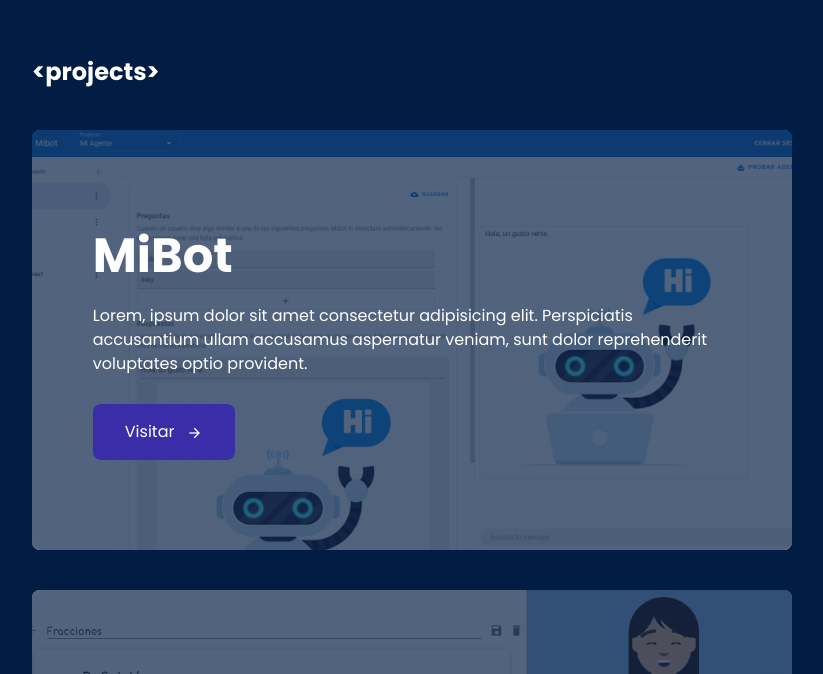
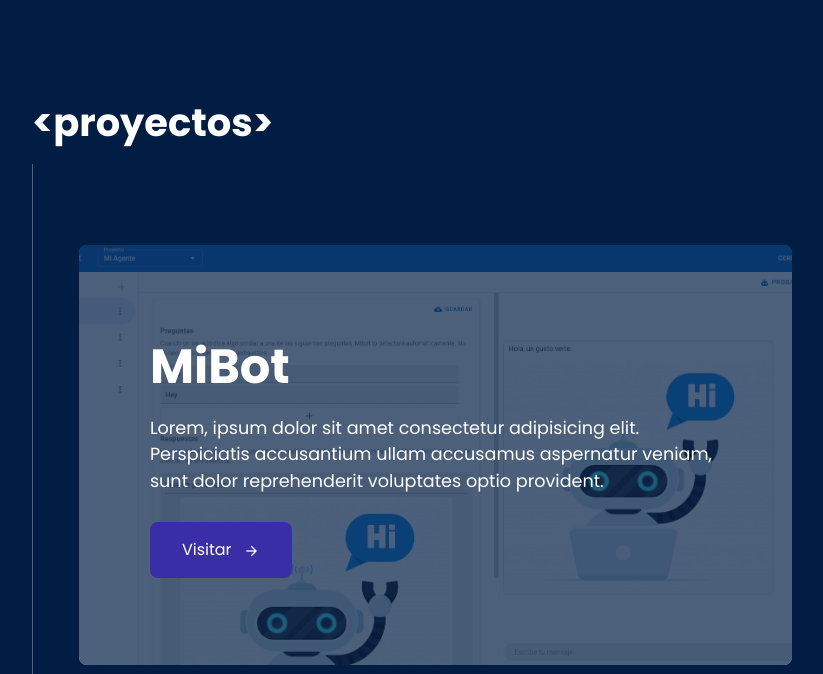
Before and after one commit to mitsuoyg/portfolio, a Nuxt app: page / in a window 1280 px wide. Shown: the part 826-1500 px from the top of the page, without its empty margins (228-1051 px from the left). Built offline with nearby package versions, Linux system fonts and the light colour scheme.

Commit message:
feat: project hover animation

```diff
--- a/components/index/Projects.vue
+++ b/components/index/Projects.vue
@@ -1,13 +1,15 @@
 <template>
   <div class="m-container">
     <section class="projects">
-      <h2 class="tag--start">projects</h2>
+      <h2 class="tag--start">proyectos</h2>
+      <div class="projects__body">
         <div
           v-for="(project, idx) in projects"
           :key="idx"
           class="project"
           :style="`background-image: url(${project.image})`"
         >
+          <div class="project__mask"></div>
           <div class="project__body">
             <h3 class="project__title">{{ project.title }}</h3>
             <p class="project__description mt-3">{{ project.description }}</p>
@@ -19,7 +21,8 @@
             </a>
           </div>
         </div>
-      <h2 class="tag--end">projects</h2>
+      </div>
+      <h2 class="tag--end">proyectos</h2>
     </section>
   </div>
 </template>
@@ -48,20 +51,30 @@ export default {
 </script>
 
 <style lang='scss' scoped>
+$project-background: rgba(2, 29, 68, 0.7);
+
 .projects {
-  padding: 60px 0;
+  padding: 100px 0;
+
+  &__body {
+    border-left: 1px solid rgba(255, 255, 255, 0.3);
+    margin: 12px 0;
+    padding: 1px 0 1px 6%;
+  }
 }
 
 .project {
   position: relative;
   overflow: hidden;
   height: 420px;
-  padding: 8%;
-  margin: 40px 0;
+  padding: 10%;
+  margin: 80px 0;
   background-position: center;
   background-repeat: no-repeat;
   background-size: cover;
   border-radius: 8px;
+  cursor: pointer;
+  transition: 0.3s;
 
   display: flex;
   align-items: center;
@@ -74,16 +87,38 @@ export default {
     left: 0;
     right: 0;
 
-    background: rgba(9, 34, 72, 0.7);
+    background: $project-background;
+  }
+  &:hover {
+    .project__body {
+      transform: scale(1.04);
+    }
+    .project__mask {
+      width: 100%;
+    }
   }
 
+  &__mask {
+    position: absolute;
+    top: 0;
+    bottom: 0;
+    left: 0;
+    width: 0;
+
+    background: $project-background;
+    transition: 0.5s;
+    transition-delay: 0.1s;
+  }
   &__body {
     position: relative;
+    transition: 0.3s transform;
+    transition-delay: 0.3s;
   }
   &__title {
     font-size: 3rem;
   }
   &__description {
+    font-size: 1.1rem;
   }
 }
 </style>
--- a/layouts/default.vue
+++ b/layouts/default.vue
@@ -17,6 +17,7 @@ export default {};
 
 .tag {
   &--start {
+    font-size: 2.4rem;
     &::before {
       content: "<";
     }
@@ -25,6 +26,7 @@ export default {};
     }
   }
   &--end {
+    font-size: 2rem;
     &::before {
       content: "</";
     }
```
Lines whose indentation alone changed are shown as unchanged.
